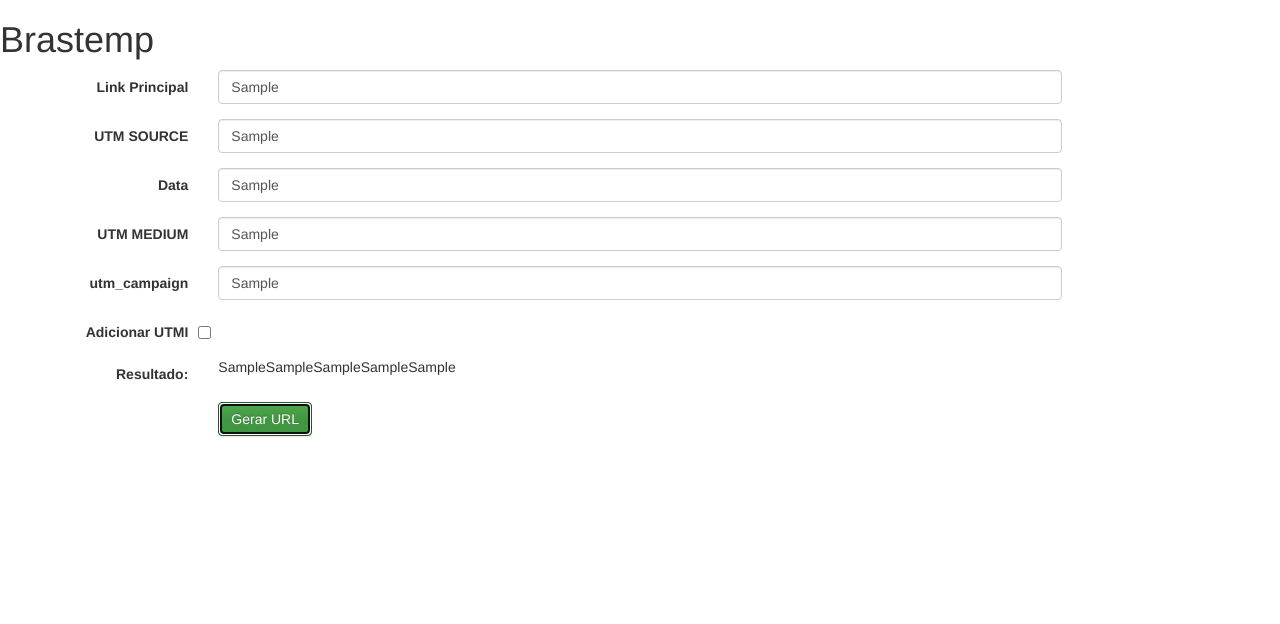
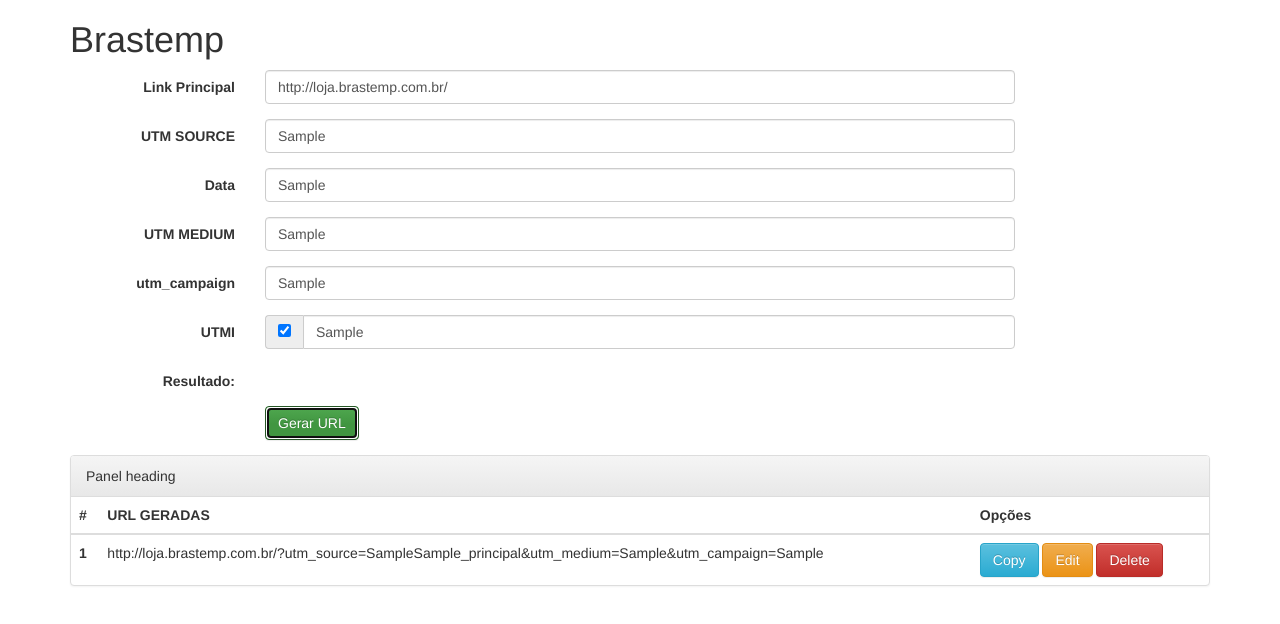
Before and after one commit to gabrielma19/tag_builder, a website: page index.html in a window 1280 px wide. Both pictures are taken after typing "Sample", "Sample", "Sample", "Sample", "Sample" into the empty fields and a click on the button "Gerar URL". Drawn offline with Linux system fonts and the light colour scheme.

Commit message:
Insert list and delete button
Show list with url gerenerete and delete with button.

e ignored, and an empty message aborts the commit.

```diff
--- a/index.html
+++ b/index.html
@@ -10,66 +10,94 @@
   <script src="vendor/vue.js"></script>
 </head>
 <body>
+  <div class="container" id="app">
     <div class="row">
       <div class="col-md-12">
         <h1>Brastemp</h1>
-      <form class="form-horizontal" id="form-js">
+        <form class="form-horizontal">
           <div class="form-group">
-          <label for="inputLink" class="col-sm-2 control-label">Link Principal</label>
+            <label class="col-sm-2 control-label">Link Principal</label>
               <div class="col-sm-8" id="app">
-              <input type="text" class="form-control link_principal" v-model="input1" >
+                <input type="text" class="form-control link_principal" v-model="link" >
               </div>
           </div>
           <div class="form-group">
-          <label for="utmSource" class="col-sm-2 control-label">UTM SOURCE</label>
+            <label class="col-sm-2 control-label">UTM SOURCE</label>
               <div class="col-sm-8">
-              <input type="text" class="form-control utm_source" placeholder="utm_source" v-model="input2">
+                <input type="text" class="form-control utm_source" placeholder="utm_source" v-model="UTM.source">
               </div>
           </div>
           <div class="form-group">
-          <label for="utmSource" class="col-sm-2 control-label">Data</label>
+            <label class="col-sm-2 control-label">Data</label>
               <div class="col-sm-8">
-              <input type="text" class="form-control date_campanha" placeholder="Data do disparo" v-model="input3">
+                <input type="text" class="form-control date_campanha" placeholder="Data do disparo" v-model="date">
               </div>
           </div>
           <div class="form-group">
             <label for="utmMedium" class="col-sm-2 control-label">UTM MEDIUM</label>
               <div class="col-sm-8">
-              <input type="text" class="form-control utm_medium" placeholder="utm_medium" v-model="input4">
+                <input type="text" class="form-control utm_medium" placeholder="utm_medium" v-model="UTM.medium">
               </div>
           </div>
           <div class="form-group">
             <label for="utmCampaing" class="col-sm-2 control-label">utm_campaign</label>
               <div class="col-sm-8">
-              <input type="text" class="form-control utm_campaign" placeholder="utm_campaign" v-model="input5">
+                <input type="text" class="form-control utm_campaign" placeholder="utm_campaign" v-model="UTM.campaing">
               </div>
           </div>
           <div class="form-group">
-          <label for="ck_utmi" class="col-sm-2 control-label">Adicionar UTMI</label>
-            <div class="checkbox col-sm-1">
-              <input type="checkbox" id="blankCheckbox" value="utmi" aria-label="..." v-model="input6">
+            <label for="utmUtmi" class="col-sm-2 control-label">UTMI</label>
+            <div class="col-lg-8">
+              <div class="input-group">
+                <span class="input-group-addon">
+                  <input type="checkbox" v-model="UTMIcheck">
+                </span>
+                <input type="text" class="form-control" :disabled="!UTMIcheck">
               </div>
-        </div>
-        <div class="form-group hidden check-utmi" id="check_utmi">
-          <label for="utmi" class="col-sm-2 control-label">UTMI</label>
-            <div class="col-sm-8">
-              <input type="text" class="form-control utmi-text" placeholder="utmi" v-model="input7">
             </div>
           </div>
           <div class="form-group">
             <label for="result" class="col-sm-2 control-label">Resultado:</label>
               <div class="col-sm-8">
-              <p class="show_result">{{ result }}</p>
+                <span class="label label-primary" v-text="currently"></span>
               </div>
           </div>
           <div class="form-group">
             <div class="col-sm-offset-2 col-sm-10">
-            <button type="submit" class="btn btn-success" id="gerar" v-on:click.prevent="buildUtm">Gerar URL</button>
+              <button type="submit" class="btn btn-success" id="gerar" @click.prevent="buildUtm">Gerar URL</button>
             </div>
           </div>
         </form>
       </div>
     </div>
+    <div class="row">
+      <div class="col-md-12">
+        <div class="panel panel-default">
+          <div class="panel-heading">Panel heading</div>
+            <table class="table table-hover">
+              <thead>
+                <tr>
+                  <th>#</th>
+                  <th>URL GERADAS</th>
+                  <th>Opções</th>
+                </tr>
+              </thead>
+              <tbody>
+                <tr v-for="(result, index) in results">
+                  <th>{{ index + 1 }}</th>
+                  <td v-text="result"></td>
+                  <td>
+                    <button class="btn btn-info" type="button">Copy</button>
+                    <button type="button" class="btn btn-warning">Edit</button>
+                    <button class="btn btn-danger" type="button" @click="remove(index)">Delete</button>
+                  </td>
+                </tr>
+              </tbody>
+            </table>
+        </div>
+      </div>
+    </div>
+  </div>
   <script src="vue-teste.js"></script>
 </body>
 </html>
--- a/vue-teste.js
+++ b/vue-teste.js
@@ -1,18 +1,31 @@
 var app = new Vue({
-	el:'#form-js',
+	el:'#app',
   data: {
-  	input1: '',
-    input2: '',
-    input3: '',
-    input4: '',
-    input5: '',
-    input6: '',
-    input7: '',
-    result: ''
+  	link: 'http://loja.brastemp.com.br/',
+    date:'',
+    UTMIcheck: true,
+    UTM:{
+      source: '',
+      medium: '',
+      campaing: '',
+      UTMI: ''
+    },
+    currently: '',
+
+    results:[]
   },
   methods:{
-		buildUtm: function(){
-      this.result = this.input1 + this.input2 + this.input3 + this.input4 + this.input5 + this.input6 + this.input7
+		buildUtm: function() {
+      this.result =
+      this.link + "?utm_source=" +
+      this.UTM.source + this.date + "_principal&utm_medium=" +
+      this.UTM.medium + "&utm_campaign=" + this.UTM.campaing +
+      this.UTM.UTMI
+      this.results.push(this.result)
+    },
+    remove: function(index) {
+      this.results.splice(index, 1);
     }
   }
+
 });
```
Also changed, not shown: 1 other file. Lines whose indentation alone changed are shown as unchanged.
